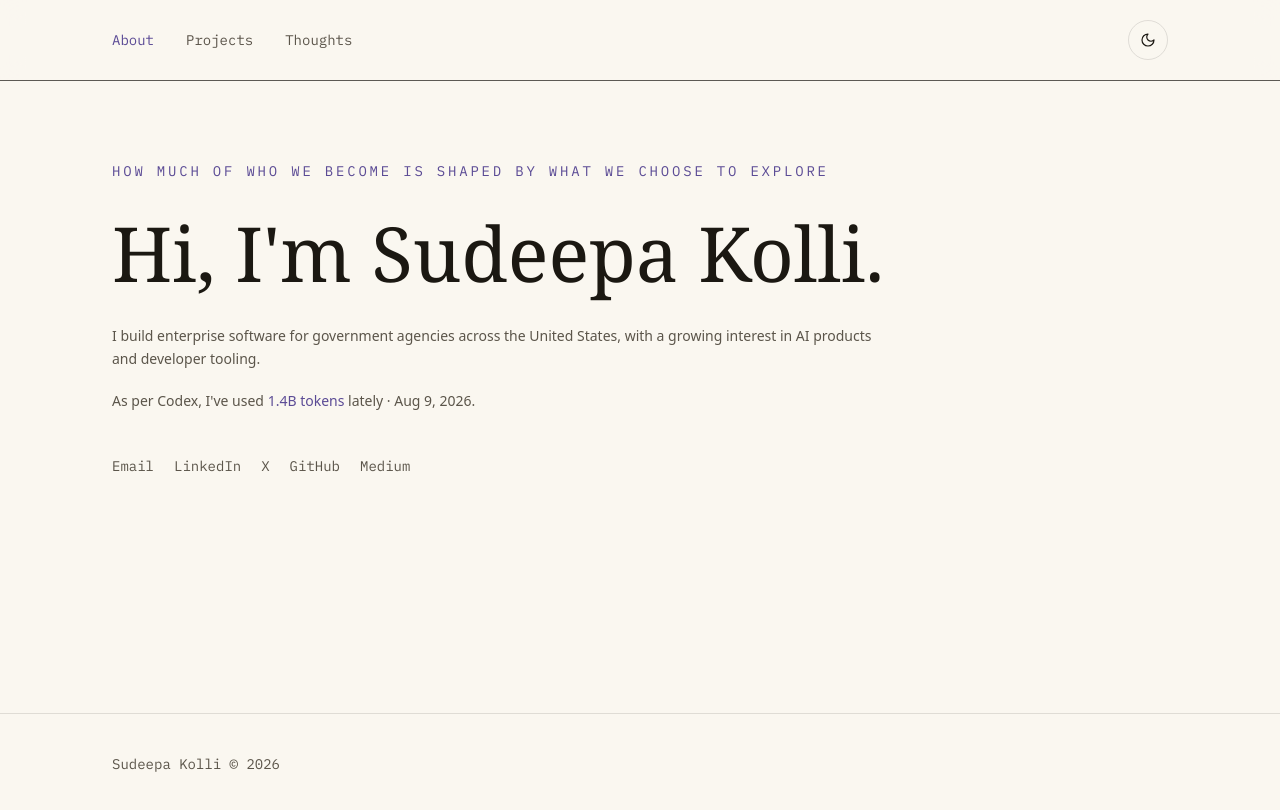
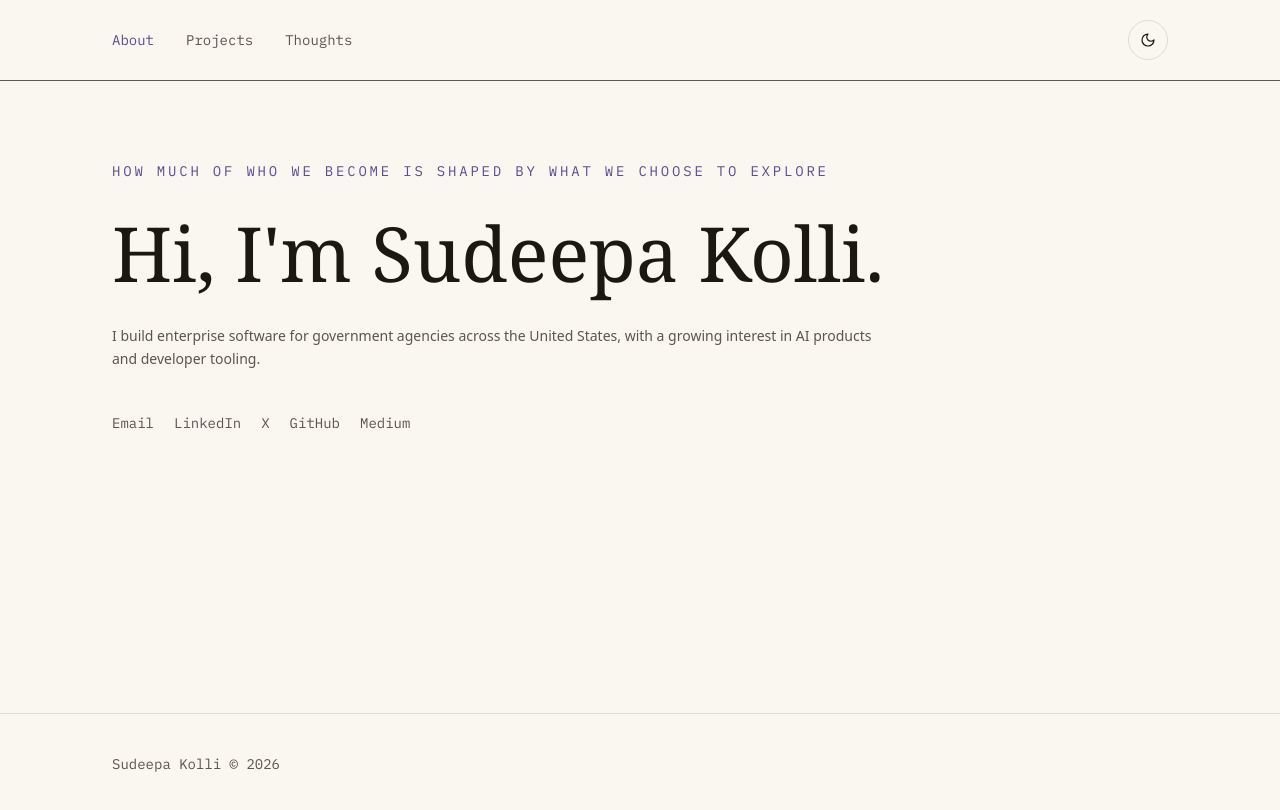
Before and after one commit to SudeepaNoble/SudeepaNoble.github.io, a Next.js app: page / in a window 1280 px wide. Shown: the top 810 px of the page. Built offline with nearby package versions, Linux system fonts and the light colour scheme.

Commit message:
Move Codex note and simplify Mulam title

```diff
--- a/src/components/hero.tsx
+++ b/src/components/hero.tsx
@@ -46,19 +46,6 @@ export function Hero() {
               className="text-sm leading-relaxed text-ink-soft dark:text-bone-soft"
             />
           ) : null}
-          <motion.p
-            initial={shouldReduceMotion ? { opacity: 1 } : { opacity: 0, y: 16 }}
-            whileInView={{ opacity: 1, y: 0 }}
-            viewport={{ once: true, margin: "-10% 0px" }}
-            transition={{ duration: 0.6, ease: "easeOut", delay: 0.2 }}
-            className="text-sm leading-relaxed text-ink-soft dark:text-bone-soft"
-          >
-            {profile.codexUsage.prefix}
-            <span className="font-medium text-accent dark:text-accent-dark">
-              {profile.codexUsage.tokens}
-            </span>
-            {profile.codexUsage.suffix}
-          </motion.p>
         </div>
 
         <motion.div
--- a/src/components/projects-section.tsx
+++ b/src/components/projects-section.tsx
@@ -2,6 +2,7 @@ import { Container } from "@/components/container";
 import { SectionHeading } from "@/components/section-heading";
 import { ProjectCard } from "@/components/project-card";
 import { projects, type ProjectCategory } from "@/data/projects";
+import { profile } from "@/data/profile";
 
 const projectCategories: ProjectCategory[] = ["Personal", "Academic"];
 
@@ -14,6 +15,14 @@ export function ProjectsSection() {
           title="Building what I wish existed"
           description="Products inspired by real problems, shaped through research, and built from idea to launch"
         />
+
+        <p className="-mt-6 text-sm leading-relaxed text-ink-soft dark:text-bone-soft sm:-mt-8">
+          {profile.codexUsage.prefix}
+          <span className="font-medium text-accent dark:text-accent-dark">
+            {profile.codexUsage.tokens}
+          </span>
+          {profile.codexUsage.suffix}
+        </p>
 
         <div className="flex flex-col gap-14">
           {projectCategories.map((category) => {
--- a/src/data/projects.ts
+++ b/src/data/projects.ts
@@ -60,7 +60,7 @@ export const projects: Project[] = [
   },
   {
     slug: "mulam",
-    title: "Mūlam (Personal Writing Assistant)",
+    title: "Mūlam",
     shortDescription:
       "A personal writing assistant that learns how I naturally write from my own tweets, articles, and past writing, then helps turn rough thoughts, notes into tweets and long form writing in my voice.",
     longDescription:
```
